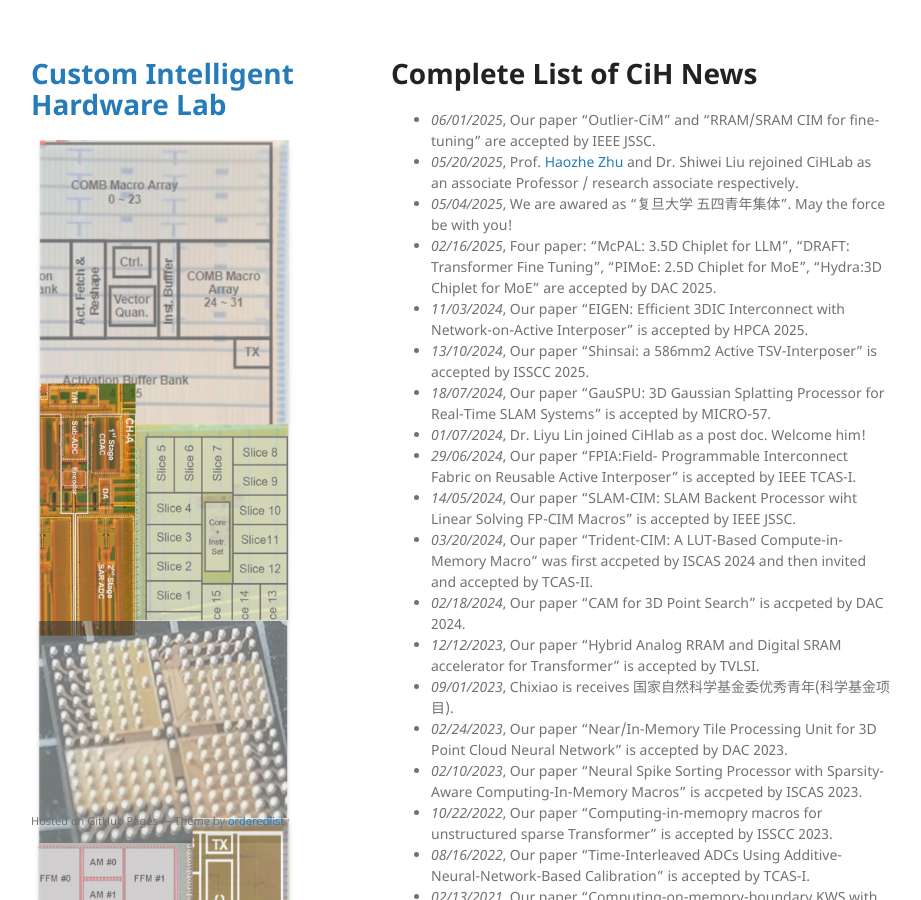
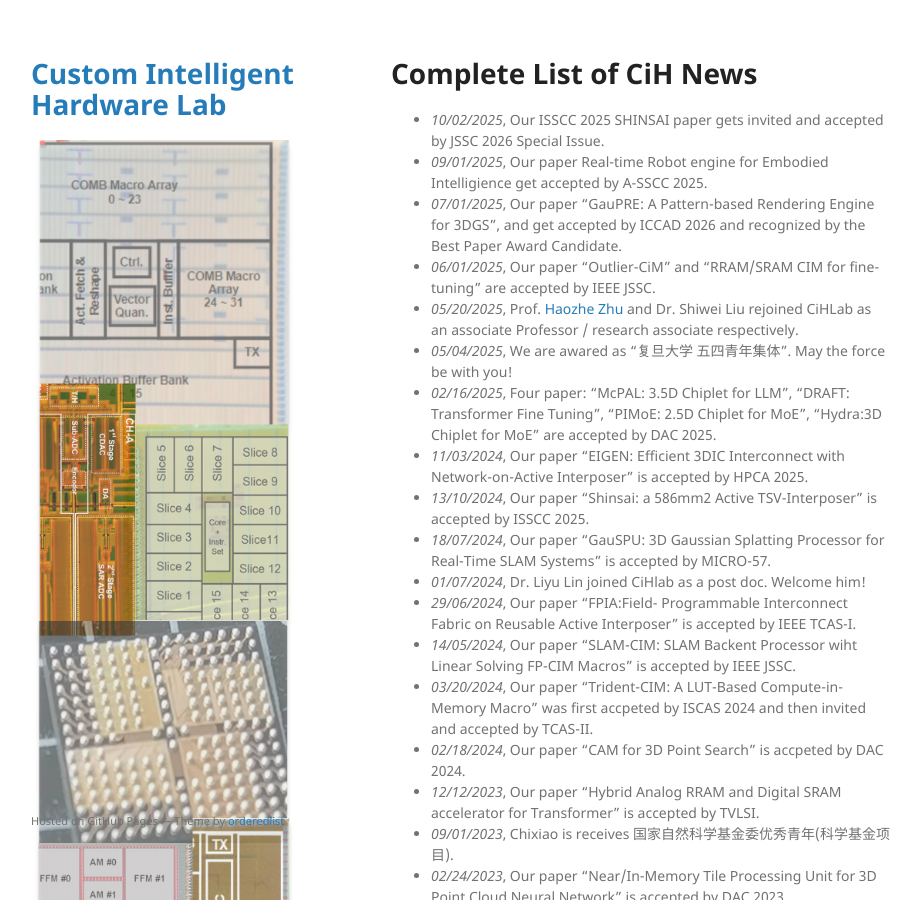
Before and after one commit to cihlab/cihlab.github.io, a Jekyll site: the page built from news.md, in a window 1280 px wide and 900 px high. Shown: the whole window, without its empty margins (179-1100 px from the left). Built offline with Jekyll 4.4.1, drawn with Linux system fonts in a browser that asks for light colours; our own code applies the rules of GitHub Pages for plain Markdown files.

Commit message:
Update news.md

```diff
--- a/news.md
+++ b/news.md
@@ -4,6 +4,9 @@ layout: default
 
 # Complete List of CiH News
 
+* _10/02/2025_, Our ISSCC 2025 SHINSAI paper gets invited and accepted by JSSC 2026 Special Issue.
+* _09/01/2025_, Our paper Real-time Robot engine for Embodied Intelligience get accepted by A-SSCC 2025.
+* _07/01/2025_, Our paper "GauPRE: A Pattern-based Rendering Engine for 3DGS", and get accepted by ICCAD 2026 and recognized by the Best Paper Award Candidate.
 * _06/01/2025_, Our paper "Outlier-CiM" and "RRAM/SRAM CIM for fine-tuning" are accepted by IEEE JSSC.
 * _05/20/2025_, Prof. [Haozhe Zhu](https://fics.fudan.edu.cn/e1/98/c22620a450968/page.htm)  and Dr. Shiwei Liu rejoined CiHLab as an associate Professor / research associate respectively.
 * _05/04/2025_, We are awared as “复旦大学 五四青年集体”. May the force be with you!
```
